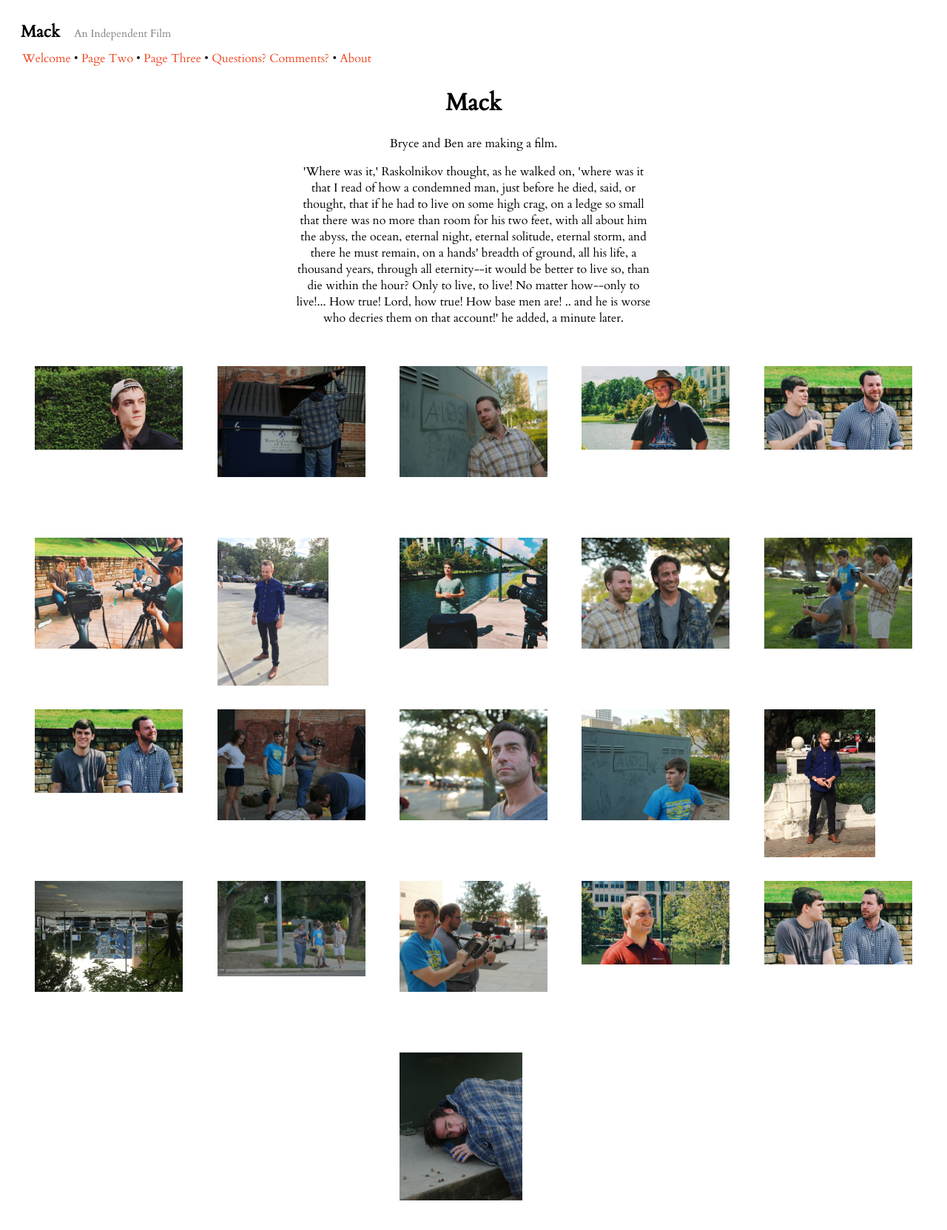
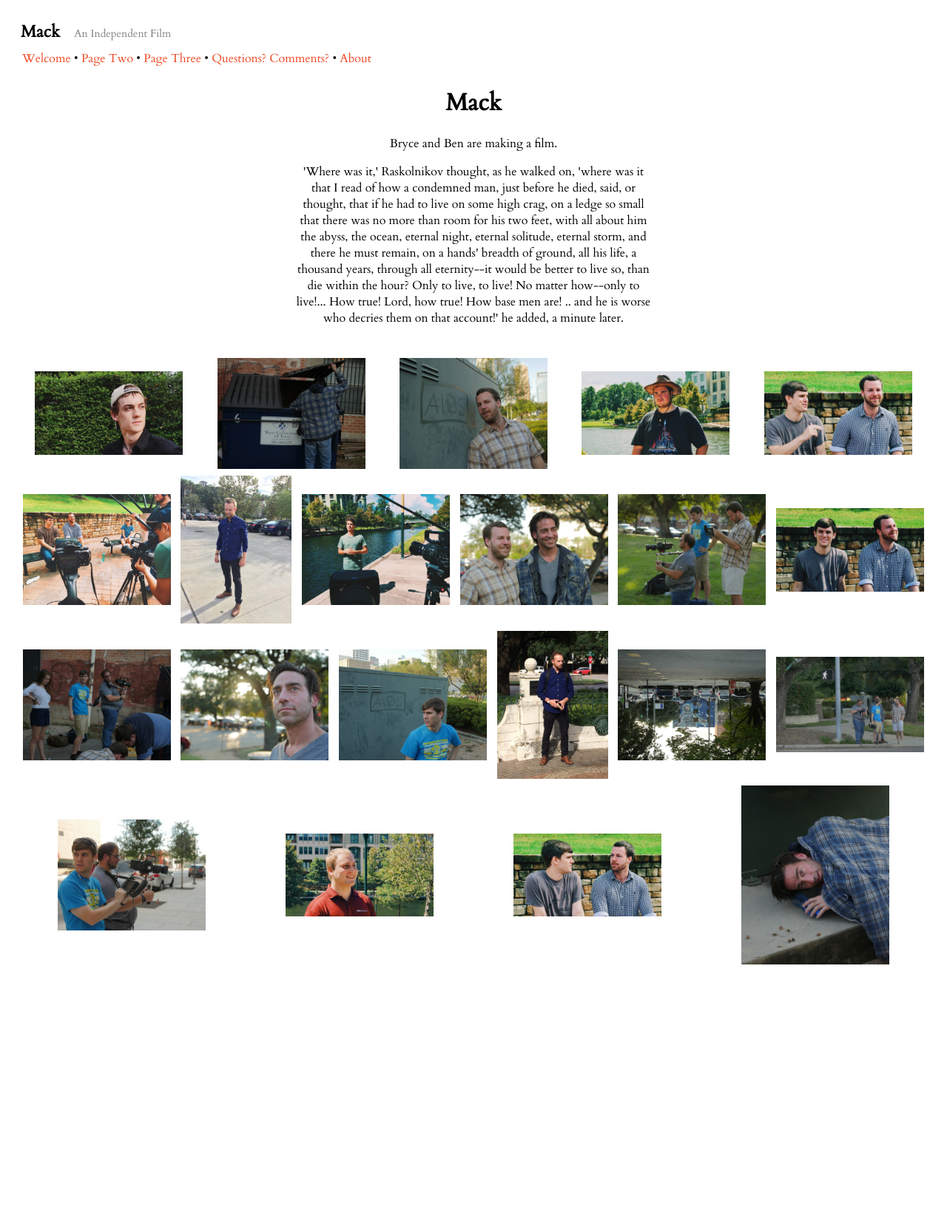
Before and after one commit to mackfilm/mackfilm, a Jekyll site: the page built from index.html, in a window 1280 px wide. Shown: the whole page at 74% size. Built offline with Jekyll 4.4.1, drawn with Linux system fonts in a browser that asks for light colours; after the commit the page ends 1332 px from its top, so only the background shows below that.

Commit message:
fixing photo gallery

```diff
--- a/css/style.scss
+++ b/css/style.scss
@@ -70,12 +70,19 @@ a:hover {
 
 .photo-gallery {
   flex-wrap: wrap;
+  div {
+    display: flex;
+    align-items: center;
+  }
+  img {
+    margin: .3rem;
+  }
+
+  img.wide {
+    width: 200px;
+  }
+
+  img.tall {
+    height: 200px;
+  }
 }
-
-.photo-square {
-  margin: 1rem;
-  height: 200px;
-  width: 200px;
-  background-repeat: no-repeat;
-  background-size: contain;
-}
--- a/index.html
+++ b/index.html
@@ -73,14 +73,111 @@ images:
 </div>
 <div class='flex-center'>
   <div class="photo-gallery flex-space-around">
-    {% for image in page.images %}
-      <div>
-        <a href="{{ image.image_path }}" class="fluid-gallery" title="{{ image.title }}">
-          <div style="background-image: url('{{ image.image_path }}')" class='photo-square'>
-          </div>
-        </a>
-      </div>
-    {% endfor %}
+    <div>
+      <a href="/images/mack_01.jpg" class="fluid-gallery">
+        <img src="/images/mack_01.jpg" alt="lorem ipsum" class='wide' />
+      </a>
+    </div>
+    <div>
+      <a href="/images/mack_02.jpg" class="fluid-gallery">
+        <img src="/images/mack_02.jpg" alt="lorem ipsum" class='wide' />
+      </a>
+    </div>
+    <div>
+      <a href="/images/mack_03.jpg" class="fluid-gallery">
+        <img src="/images/mack_03.jpg" alt="lorem ipsum" class='wide' />
+      </a>
+    </div>
+    <div>
+      <a href="/images/mack_04.jpg" class="fluid-gallery">
+        <img src="/images/mack_04.jpg" alt="lorem ipsum" class='wide' />
+      </a>
+    </div>
+    <div>
+      <a href="/images/mack_05.jpg" class="fluid-gallery">
+        <img src="/images/mack_05.jpg" alt="lorem ipsum" class='wide' />
+      </a>
+    </div>
+    <div>
+      <a href="/images/mack_06.jpg" class="fluid-gallery">
+        <img src="/images/mack_06.jpg" alt="lorem ipsum" class='wide' />
+      </a>
+    </div>
+    <div>
+      <a href="/images/mack_07.jpg" class="fluid-gallery">
+        <img src="/images/mack_07.jpg" alt="lorem ipsum" class='tall' />
+      </a>
+    </div>
+    <div>
+      <a href="/images/mack_08.jpg" class="fluid-gallery">
+        <img src="/images/mack_08.jpg" alt="lorem ipsum" class='wide' />
+      </a>
+    </div>
+    <div>
+      <a href="/images/mack_09.jpg" class="fluid-gallery">
+        <img src="/images/mack_09.jpg" alt="lorem ipsum" class='wide' />
+      </a>
+    </div>
+    <div>
+      <a href="/images/mack_10.jpg" class="fluid-gallery">
+        <img src="/images/mack_10.jpg" alt="lorem ipsum" class='wide' />
+      </a>
+    </div>
+    <div>
+      <a href="/images/mack_11.jpg" class="fluid-gallery">
+        <img src="/images/mack_11.jpg" alt="lorem ipsum" class='wide' />
+      </a>
+    </div>
+    <div>
+      <a href="/images/mack_12.jpg" class="fluid-gallery">
+        <img src="/images/mack_12.jpg" alt="lorem ipsum" class='wide' />
+      </a>
+    </div>
+    <div>
+      <a href="/images/mack_13.jpg" class="fluid-gallery">
+        <img src="/images/mack_13.jpg" alt="lorem ipsum" class='wide' />
+      </a>
+    </div>
+    <div>
+      <a href="/images/mack_14.jpg" class="fluid-gallery">
+        <img src="/images/mack_14.jpg" alt="lorem ipsum" class='wide' />
+      </a>
+    </div>
+    <div>
+      <a href="/images/mack_15.jpg" class="fluid-gallery">
+        <img src="/images/mack_15.jpg" alt="lorem ipsum" class='tall' />
+      </a>
+    </div>
+    <div>
+      <a href="/images/mack_16.jpg" class="fluid-gallery">
+        <img src="/images/mack_16.jpg" alt="lorem ipsum" class='wide' />
+      </a>
+    </div>
+    <div>
+      <a href="/images/mack_17.png" class="fluid-gallery">
+        <img src="/images/mack_17.png" alt="lorem ipsum" class='wide' />
+      </a>
+    </div>
+    <div>
+      <a href="/images/mack_18.jpg" class="fluid-gallery">
+        <img src="/images/mack_18.jpg" alt="lorem ipsum" class='wide' />
+      </a>
+    </div>
+    <div>
+      <a href="/images/mack_19.jpg" class="fluid-gallery">
+        <img src="/images/mack_19.jpg" alt="lorem ipsum" class='wide' />
+      </a>
+    </div>
+    <div>
+      <a href="/images/mack_20.jpg" class="fluid-gallery">
+        <img src="/images/mack_20.jpg" alt="lorem ipsum" class='wide' />
+      </a>
+    </div>
+    <div>
+      <a href="/images/mack_21.png" class="fluid-gallery">
+        <img src="/images/mack_21.png" alt="lorem ipsum" class='wide' />
+      </a>
+    </div>
   </div>
 </div>
 <script type="text/javascript">
```
